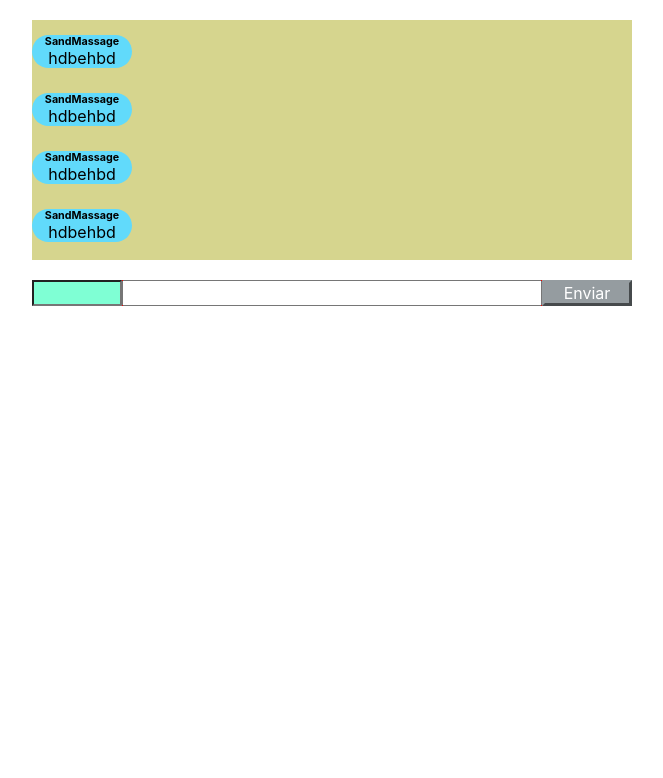
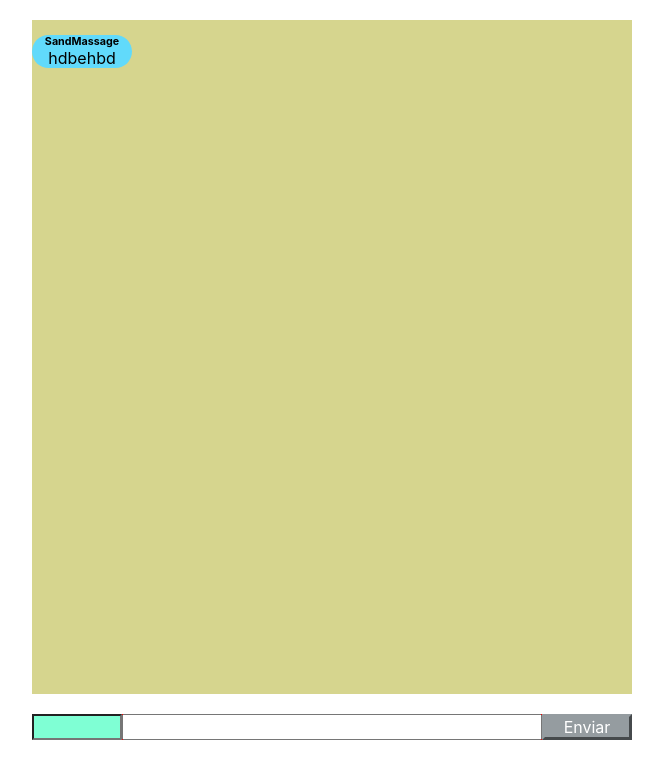
Before and after one commit to ferrariflaviaa/WhyZap, a React (Create React App) app: page / in a window 1280 px wide. Shown: the top 778 px of the page, without its empty margins (308-971 px from the left). Built offline with nearby package versions, Linux system fonts and the light colour scheme.

Commit message:
Função de deletar mensagem

```diff
--- a/package.json
+++ b/package.json
@@ -10,6 +10,7 @@
     "react-dom": "^17.0.2",
     "react-scripts": "5.0.0",
     "styled-components": "^5.3.5",
+    "uuid": "^8.3.2",
     "web-vitals": "^2.1.4"
   },
   "scripts": {
--- a/src/App.css
+++ b/src/App.css
@@ -8,14 +8,23 @@
 .App {
   text-align: center;
 }
+
+/* .ContainerDisplay{
+  width: 600px;
+  display: flex;
+  height: 90vh;
+  align-items: flex-end;
+  justify-content: center;
+  background-color: green;
+} */
+
 .Container-mensagens{
   width: 600px;
-  height: 30vh;
-  justify-content: flex-end;
-  flex-direction: column;
+  height: 90vh;
   margin-bottom: 20px;
+  overflow-y: scroll;
   background-color: #D6D58E;
-  overflow-y: scroll;
+
 }
 .Container{
   margin-top: 20px;
@@ -23,10 +32,12 @@
   display: flex;
   align-items: center;
   flex-direction: column;
+
 }
 
 .Container-componente-Eu{
   display: flex;
+  align-self: flex-end;
   margin: 15px 0;
 }
 .componenteEu{
@@ -40,7 +51,7 @@
   justify-content: center;
   align-self: flex-end;
   flex-direction: column;
-  /* justify-content: flex-end; */
+  cursor: pointer;
 }
 
 .Container-componente-Proximo{
@@ -59,4 +70,6 @@
   flex-direction: column;
   box-sizing: 20px;
   margin-bottom: 10px;
+  cursor: pointer;
+
 }
--- a/src/App.js
+++ b/src/App.js
@@ -1,4 +1,5 @@
-import React, { useState } from "react";
+import React, { useState, useEffect } from "react";
+import { v4 as uuidv4 } from 'uuid';
 import "./App.css";
 import SandMassage from "./components/SandMassage";
 
@@ -6,16 +7,16 @@ function App() {
   const [name, setName] = useState("");
   const [message, setMessage] = useState("");
   const [arr, setArr] = useState([
-    { name: "SandMassage", message: "hdbehbd" },
-    { name: "SandMassage", message: "hdbehbd" },
-    { name: "SandMassage", message: "hdbehbd" },
-    { name: "SandMassage", message: "hdbehbd" },
-    { name: "SandMassage", message: "hdbehbd" },
+    { id: "1yh89-oundfcf",name: "SandMassage", message: "hdbehbd" },
   ]);
+  const [click, setClick] = useState(0);
+  const [select, setSelect] = useState({});
 
+  //Verificando ser a conteudo dentro nas variaveis
   function handleSandMassage() {
     if (!!name && !!message) {
       let objMessage = {
+        id: uuidv4(),
         name,
         message,
       };
@@ -25,6 +26,35 @@ function App() {
     }
   }
 
+  //Conta os clicks
+  function handleClick(item) {
+    setSelect(item);
+
+    //Difencia os clicks
+    if(item !== select) {
+      setClick(1);
+
+    }else{
+      setClick(click + 1);
+
+    }
+  }
+
+  function deleteMessage(item) {
+      const filterArrays = arr.filter(itemSearche => itemSearche.id !== item.id)
+      setArr(filterArrays)
+  }
+
+  //Verifica os clicks em tempo real
+  useEffect(() => {
+    if (click == 2) {
+      deleteMessage(select)
+      setClick(0);
+    }
+
+    // alert(click);
+  }, [click]);
+
   return (
     <div className="Container">
       <div className="Container-mensagens">
@@ -32,7 +62,10 @@ function App() {
           arr.map((item) => {
             if (item.name === "eu") {
               return (
-                <div className="Container-componente-Eu">
+                <div
+                  className="Container-componente-Eu"
+                  onClick={() => handleClick(item)}
+                >
                   <div className="componenteEu">
                     <h5>{item.name}</h5>
                     <p>{item.message}</p>
@@ -41,7 +74,8 @@ function App() {
               );
             } else {
               return (
-                <div className="Container-componente-Proximo">
+                <div className="Container-componente-Proximo"
+                onClick={() => handleClick(item)}>
                   <div className="componenteProximo">
                     <h6>{item.name}</h6>
                     <p>{item.message}</p>
```
